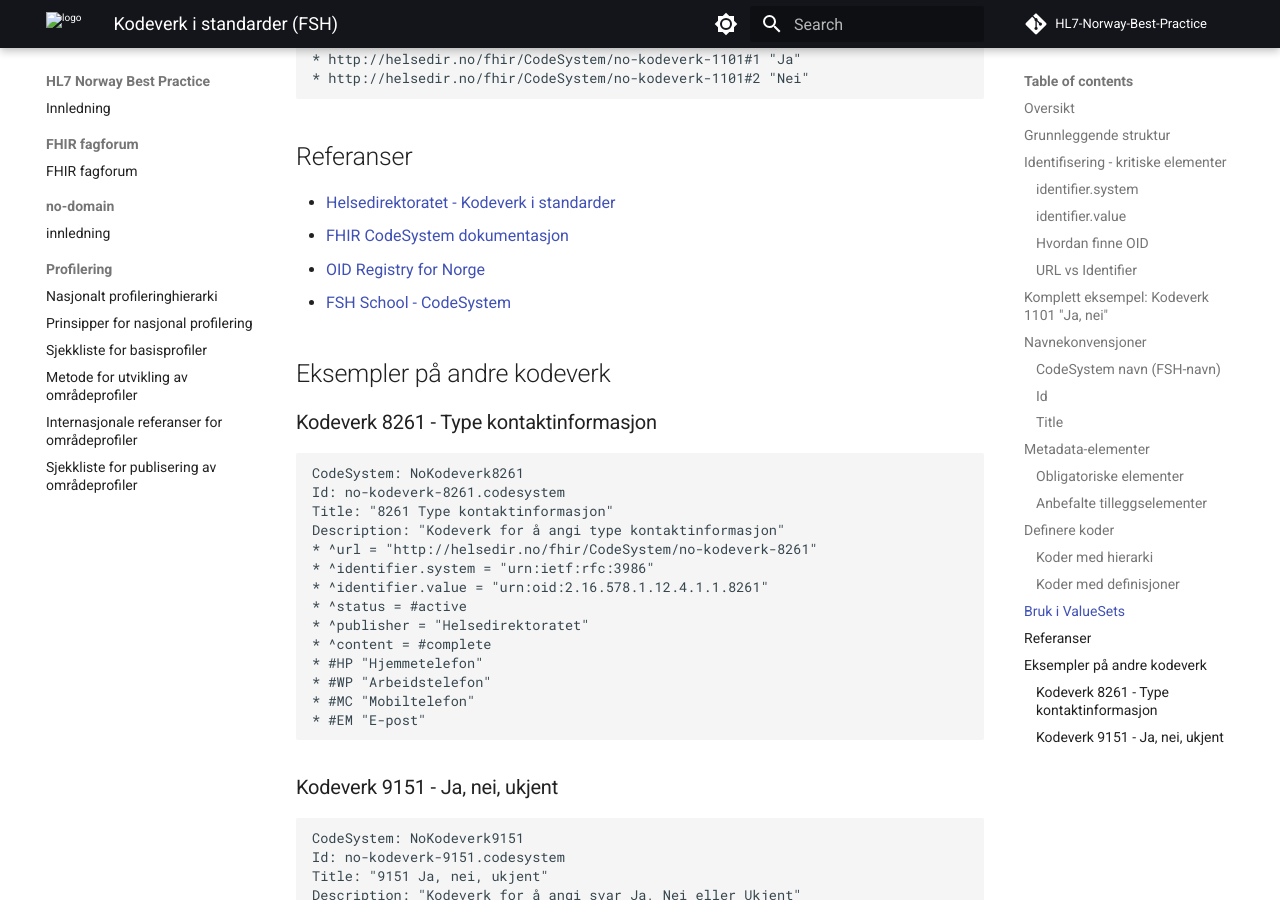
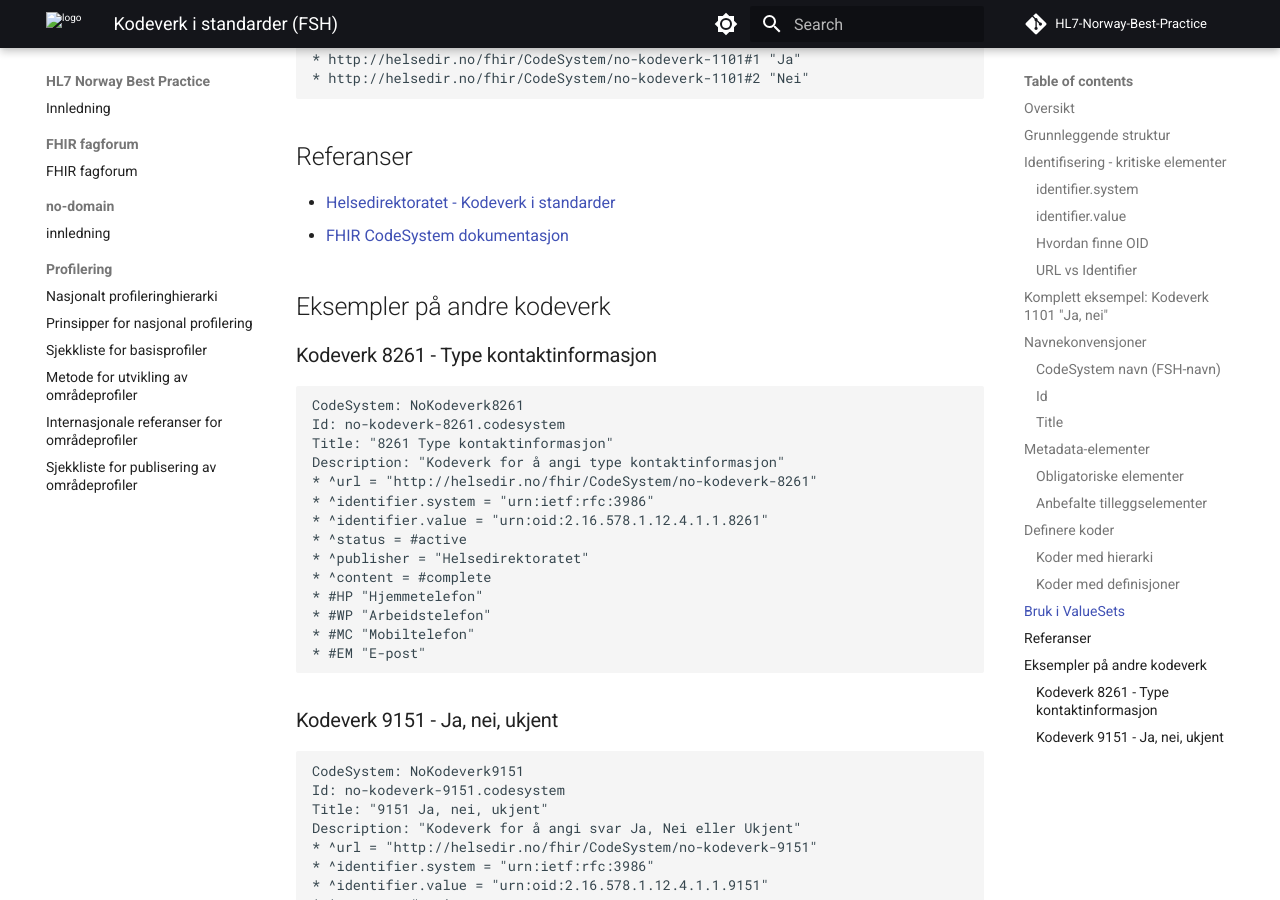
Before and after one commit to HL7Norway/best-practice, an MkDocs documentation site: the page built from docs/profilering/fsh-codesystem-kodeverk-i-standarder.md, in a window 1280 px wide and 900 px high, scrolled down 4358 px. Built offline with MkDocs 1.6.1 and Material for MkDocs 9.7.7, drawn with Linux system fonts in a browser that asks for light colours; comment, search, counter and statistics services are not loaded.

Commit message:
Update reference links in kodeverk documentation
Replaced and removed outdated links in the references section of fsh-codesystem-kodeverk-i-standarder.md to provide more accurate and relevant resources.

```diff
--- a/docs/profilering/fsh-codesystem-kodeverk-i-standarder.md
+++ b/docs/profilering/fsh-codesystem-kodeverk-i-standarder.md
@@ -199,10 +199,8 @@
 
 ## Referanser
 
-- [Helsedirektoratet - Kodeverk i standarder](https://www.helsedirektoratet.no/standarder/kodeverk-i-standarder)
+- [Helsedirektoratet - Kodeverk i standarder](https://finnkode.helsedirektoratet.no/adm/collections)
 - [FHIR CodeSystem dokumentasjon](https://www.hl7.org/fhir/codesystem.html)
-- [OID Registry for Norge](https://volven.no)
-- [FSH School - CodeSystem](https://fshschool.org/docs/sushi/codeSystem/)
 
 ## Eksempler på andre kodeverk
 
```
